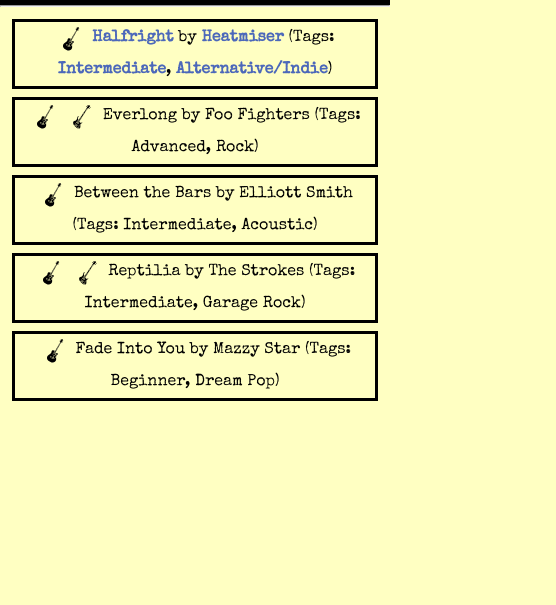
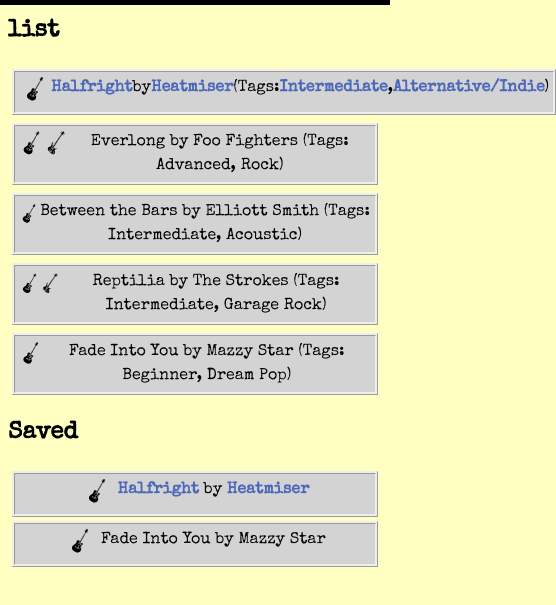
Before and after one commit to arossi09/CSC437_Webpage, a website: page packages/proto/public/index.html in a window 390 px wide. Shown: the part 69-674 px from the top of the page, 556 px wide, since content can reach past the window. Drawn offline with nearby package versions, Linux system fonts and the light colour scheme; a web font is replaced by a local one.

Commit message:
Added grid layout with responsive design and some css changes

```diff
--- a/packages/proto/public/index.html
+++ b/packages/proto/public/index.html
@@ -11,7 +11,7 @@
 		<link rel="stylesheet" href="styles/tokens.css">
 		<link rel="stylesheet" href="styles/page.css">
 	</head>
-	<body>
+	<body class="page">
 		<header>
 			<h1>
 				Songs
@@ -23,15 +23,15 @@
 				<a href="index.html">Songs</a>
 			</nav>
 		</header>
-		<hr>
-
+		<main>
+			<h2>
+				list
+			</h2>
 			<ul class="songs">
-
 				<li class="song">
 					<svg class="icon">
 						<use href="/icons/instruments.svg#icon-guitar"/>
 					</svg>
-
 					<a href="song.html">Halfright</a>
 					by
 					<a href="band.html">Heatmiser</a>
@@ -41,11 +41,9 @@
 				</li>
 
 				<li class="song">
-
 					<svg class="icon">
 						<use href="/icons/instruments.svg#icon-guitar"/>
 					</svg>
-
 					<svg class="icon">
 						<use href="/icons/instruments.svg#icon-bass"/>
 					</svg>
@@ -54,7 +52,6 @@
 				</li>
 
 				<li class="song">
-
 					<svg class="icon">
 						<use href="/icons/instruments.svg#icon-guitar"/>
 					</svg>
@@ -66,7 +63,6 @@
 					<svg class="icon">
 						<use href="/icons/instruments.svg#icon-guitar"/>
 					</svg>
-
 					<svg class="icon">
 						<use href="/icons/instruments.svg#icon-bass"/>
 					</svg>
@@ -78,10 +74,35 @@
 					<svg class="icon">
 						<use href="/icons/instruments.svg#icon-guitar"/>
 					</svg>
-
 					Fade Into You by Mazzy Star
 					(Tags: Beginner, Dream Pop)
 				</li>
+
+
+
 			</ul>
+		</main>
+		<section class="saved">
+			<h2>
+				Saved
+			</h2>
+			<ul>
+
+				<li class="song">
+					<svg class="icon">
+						<use href="/icons/instruments.svg#icon-guitar"/>
+					</svg>
+					<a href="song.html">Halfright</a>
+					by
+					<a href="band.html">Heatmiser</a>
+				</li>
+				<li class="song">
+					<svg class="icon">
+						<use href="/icons/instruments.svg#icon-guitar"/>
+					</svg>
+					Fade Into You by Mazzy Star
+				</li>
+			</ul>
+		</section>
 	</body>
 </html>
--- a/packages/proto/public/styles/page.css
+++ b/packages/proto/public/styles/page.css
@@ -1,4 +1,36 @@
+svg.icon {
+	display: inline;
+	height: 2em;
+	width: 2em;
+	vertical-align: top;
+	fill: currentColor;
+
+}
+
+code {
+
+	font-family: "Syne Mono", "monospace";
+	font-weight: 400;
+	font-style: normal;
+
+}
+
+.page {
+	display: grid;
+	grid-template-columns: [start] 1fr 1fr 1fr 1fr[end];
+
+
+	@media screen and (max-width: 30rem) {
+
+		/*this rules applies up to max width of 30em*/
+		display: block;
+		flex-basis: auto;
+	}
+}
+
 header {
+	flex-basis: min-content;
+	grid-column: start/end;
 	display: flex;
 	align-items: baseline;
 	justify-content: space-between;
@@ -6,18 +38,15 @@
 	color: white;
 	font-family: "Chelsea Market", system-ui;
 	font-weight: 400;
-  font-style: normal;
+	font-style: normal;
 
 }
 
-svg.icon{
-	display:inline;
-	height:2em;
-	width:2em;
-	vertical-align:top;
-	fill:currentColor;
+.page>main {
+	grid-column-end: span 2;
+}
 
-}
+
 
 .grouped_head {
 	display: flex;
@@ -30,17 +59,10 @@
 }
 
 h2 {
-	padding: 0px var(--size-spacing-xlarge);
+	padding: var(--size-spacing-medium);
 }
 
 
-.song {
-	width: fit-content;
-	border-color: blue;
-	padding: var(--size-spacing-small);
-	margin: var(--size-spacing-small);
-	text-align: center;
-}
 
 body {
 	/*"Lucida Console", "Courier New", "monospace";*/
@@ -58,19 +80,27 @@
 }
 
 .songs {
-	display: flex;
-	flex-wrap: wrap;
-	width: fit-content;
+	display: grid;
+	grid-template-columns: [start] 1fr 1fr 1fr[end];
 	margin: var(--size-spacing-small);
 	padding: var(--size-spacing-small);
 
+	@media screen and (max-width: 30rem) {
+		/*this rules applies up to max width of 30em*/
+		display: flex;
+		flex-wrap: wrap;
+		flex-basis: auto;
+	}
+
 	&>* {
+
+		/*flex-grow: 1;*/
 		/*any descendant of songs is affected by this*/
-		width: fit-content;
-		flex-grow: 1;
 
 		@media screen and (max-width: 30rem) {
+
 			/*this rules applies up to max width of 30em*/
+			display: flex;
 			flex-basis: auto;
 		}
 	}
@@ -78,15 +108,23 @@
 }
 
 .song {
-	border-color: blue;
 	border: solid;
+	border-style: ridge;
+	background-color: lightgrey;
 	padding: var(--size-spacing-small);
 	margin: var(--size-spacing-small);
 	text-align: center;
 }
 
+.saved {
+	grid-column-start: 4;
+}
+
 ul {
 	list-style-type: none;
+
+	padding: var(--size-spacing-small);
+	margin: var(--size-spacing-small);
 }
 
 nav {
--- a/packages/proto/public/styles/reset.css
+++ b/packages/proto/public/styles/reset.css
@@ -1,8 +1,12 @@
 * {
-    margin: 0;
-    box-sizing: border-box;
+	margin: 0;
+	box-sizing: border-box;
 }
 
 body {
-    line-height: 1.5;
+	line-height: 1.5;
 }
+
+img {
+	max-width: 100%;
+}
```
Also changed, not shown: packages/proto/public/chord.html (+1 -1 lines), packages/proto/public/lyric.html (+1 -1 lines), packages/proto/public/song.html (+13 -5 lines), packages/proto/public/tab.html (+57 -8 lines). Lines whose indentation alone changed are shown as unchanged.
